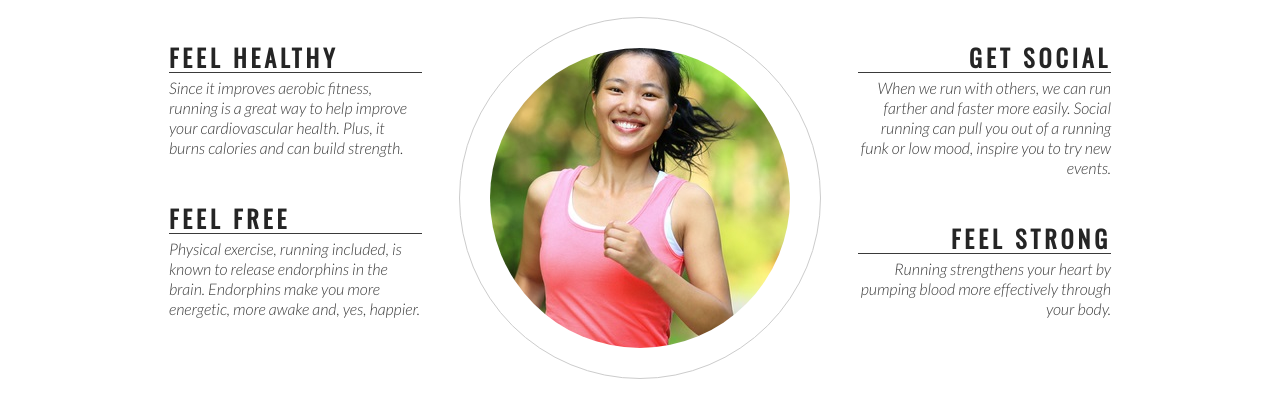
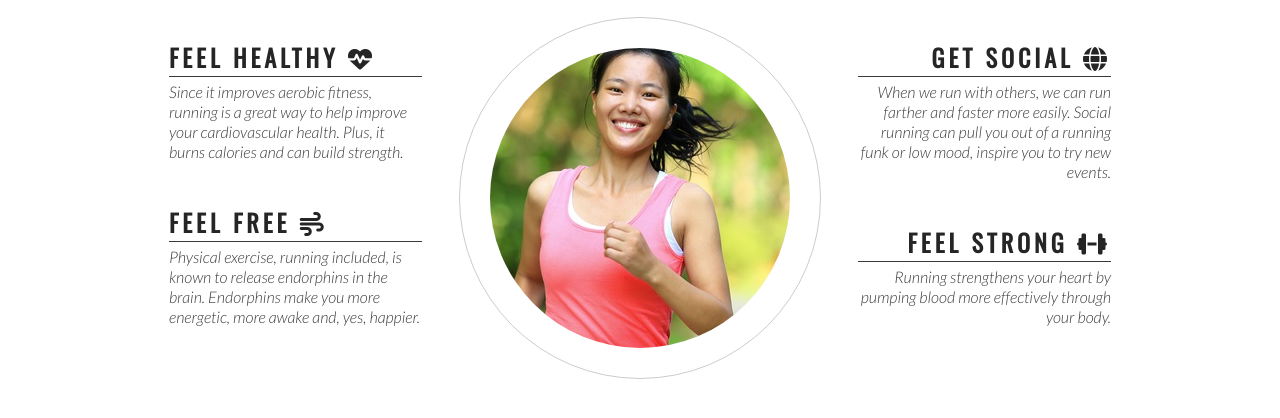
Before and after one commit to KristoferGab/love-running, a plain HTML site: page index.html in a window 1280 px wide. Shown: the part 764-1182 px from the top of the page. Drawn offline with nearby package versions, Linux system fonts and the light colour scheme.

Commit message:
Add font awesome icons to club ethos section

```diff
--- a/index.html
+++ b/index.html
@@ -45,24 +45,24 @@
         <h2 id="welcome">Why Love Running With Us</h2>
         <div id="left-about">
             <div class="left-about-heading">
-                <h2>Feel healthy</h2>
+                <h2>Feel healthy <i class="fa-solid fa-heart-pulse"></i></h2>
                 <hr>
                 <p>Since it improves aerobic fitness, running is a great way to help improve your cardiovascular health. Plus, it burns calories and can build strength.</p>
             </div>
             <div class="left-about-heading">
-                <h2>Feel Free</h2>
+                <h2>Feel Free <i class="fas fa-wind"></i></h2>
                 <hr>
                 <p>Physical exercise, running included, is known to release endorphins in the brain. Endorphins make you more energetic, more awake and, yes, happier.</p>
             </div>
         </div>
         <div id="right-about">
             <div class="right-about-heading">
-                <h2>Get Social</h2>
+                <h2>Get Social <i class="fa-solid fa-globe"></i></h2>
                 <hr>
                 <p>When we run with others, we can run farther and faster more easily. Social running can pull you out of a running funk or low mood, inspire you to try new events.</p>
             </div>
             <div class="right-about-heading">
-                <h2>Feel Strong</h2>
+                <h2>Feel Strong <i class="fas fa-dumbbell"></i></h2>
                 <hr>
                 <p>Running strengthens your heart by pumping blood more effectively through your body.</p>
             </div>
@@ -83,6 +83,9 @@
     <footer>
         Social links here
     </footer>
+
+    <!-- font awesome script  -->
+    <script src="https://kit.fontawesome.com/a27c09a7f8.js" crossorigin="anonymous"></script>
 </body>
 
 </html>
```
